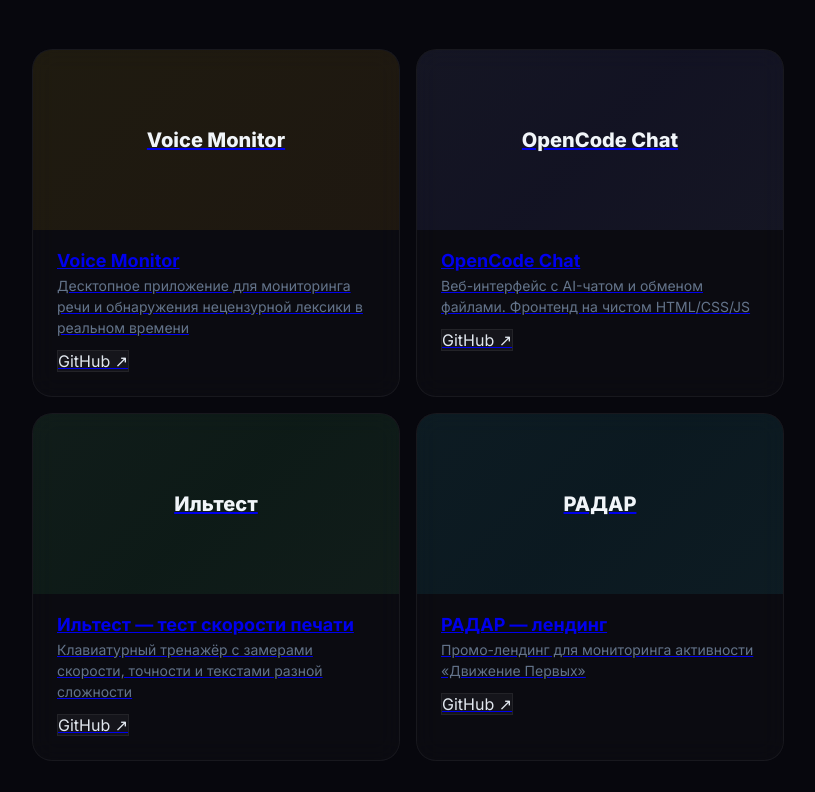
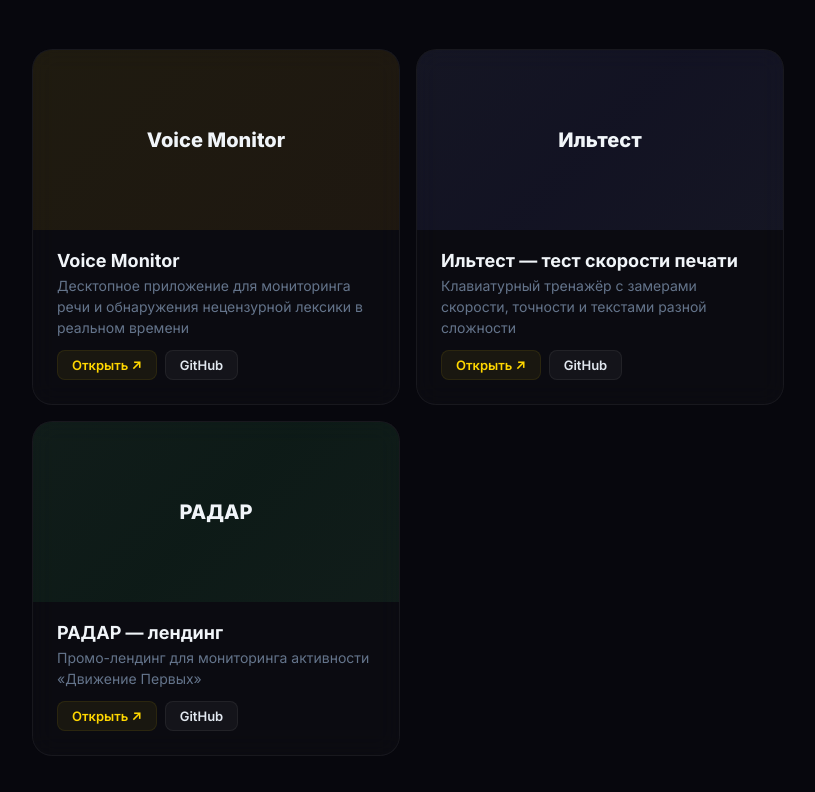
Before and after one commit to IlyaSigma111/sites-catalog, a plain HTML site: page index.html in a window 1280 px wide. Shown: the part 4788-5580 px from the top of the page, without its empty margins (232-1047 px from the left). Drawn offline with Linux system fonts and the light colour scheme.

Commit message:
примеры работ теперь ведут на GitHub Pages

```diff
--- a/index.html
+++ b/index.html
@@ -418,58 +418,48 @@
     <p>Несколько проектов, которые я сделал</p>
   </div>
   <div class="examples-grid reveal">
-    <a href="https://github.com/IlyaSigma111/voice-monitor" target="_blank" class="example-card">
-      <div class="thumb">
+    <div class="example-card">
+      <a href="https://ilyasigma111.github.io/voice-monitor/" target="_blank" class="thumb" style="text-decoration:none;display:flex;align-items:center;justify-content:center;">
         <div class="bg"></div>
         <span>Voice Monitor</span>
-      </div>
+      </a>
       <div class="body">
         <h3>Voice Monitor</h3>
         <div class="desc">Десктопное приложение для мониторинга речи и обнаружения нецензурной лексики в реальном времени</div>
         <div class="links">
-          <span class="gh-link">GitHub ↗</span>
+          <a href="https://ilyasigma111.github.io/voice-monitor/" target="_blank" class="live-link">Открыть ↗</a>
+          <a href="https://github.com/IlyaSigma111/voice-monitor" target="_blank" class="gh-link">GitHub</a>
         </div>
       </div>
-    </a>
-    <a href="https://github.com/IlyaSigma111/our-chat-site" target="_blank" class="example-card">
-      <div class="thumb">
-        <div class="bg"></div>
-        <span>OpenCode Chat</span>
-      </div>
-      <div class="body">
-        <h3>OpenCode Chat</h3>
-        <div class="desc">Веб-интерфейс с AI-чатом и обменом файлами. Фронтенд на чистом HTML/CSS/JS</div>
-        <div class="links">
-          <span class="gh-link">GitHub ↗</span>
-        </div>
-      </div>
-    </a>
-    <a href="https://github.com/IlyaSigma111/ilyatype" target="_blank" class="example-card">
-      <div class="thumb">
+    </div>
+    <div class="example-card">
+      <a href="https://ilyasigma111.github.io/ilyatype/" target="_blank" class="thumb" style="text-decoration:none;display:flex;align-items:center;justify-content:center;">
         <div class="bg"></div>
         <span>Ильтест</span>
-      </div>
+      </a>
       <div class="body">
         <h3>Ильтест — тест скорости печати</h3>
         <div class="desc">Клавиатурный тренажёр с замерами скорости, точности и текстами разной сложности</div>
         <div class="links">
-          <span class="gh-link">GitHub ↗</span>
+          <a href="https://ilyasigma111.github.io/ilyatype/" target="_blank" class="live-link">Открыть ↗</a>
+          <a href="https://github.com/IlyaSigma111/ilyatype" target="_blank" class="gh-link">GitHub</a>
         </div>
       </div>
-    </a>
-    <a href="https://github.com/IlyaSigma111/radar-landing" target="_blank" class="example-card">
-      <div class="thumb">
+    </div>
+    <div class="example-card">
+      <a href="https://ilyasigma111.github.io/radar-landing/" target="_blank" class="thumb" style="text-decoration:none;display:flex;align-items:center;justify-content:center;">
         <div class="bg"></div>
         <span>РАДАР</span>
-      </div>
+      </a>
       <div class="body">
         <h3>РАДАР — лендинг</h3>
         <div class="desc">Промо-лендинг для мониторинга активности «Движение Первых»</div>
         <div class="links">
-          <span class="gh-link">GitHub ↗</span>
+          <a href="https://ilyasigma111.github.io/radar-landing/" target="_blank" class="live-link">Открыть ↗</a>
+          <a href="https://github.com/IlyaSigma111/radar-landing" target="_blank" class="gh-link">GitHub</a>
         </div>
       </div>
-    </a>
+    </div>
   </div>
 </section>
 
```
